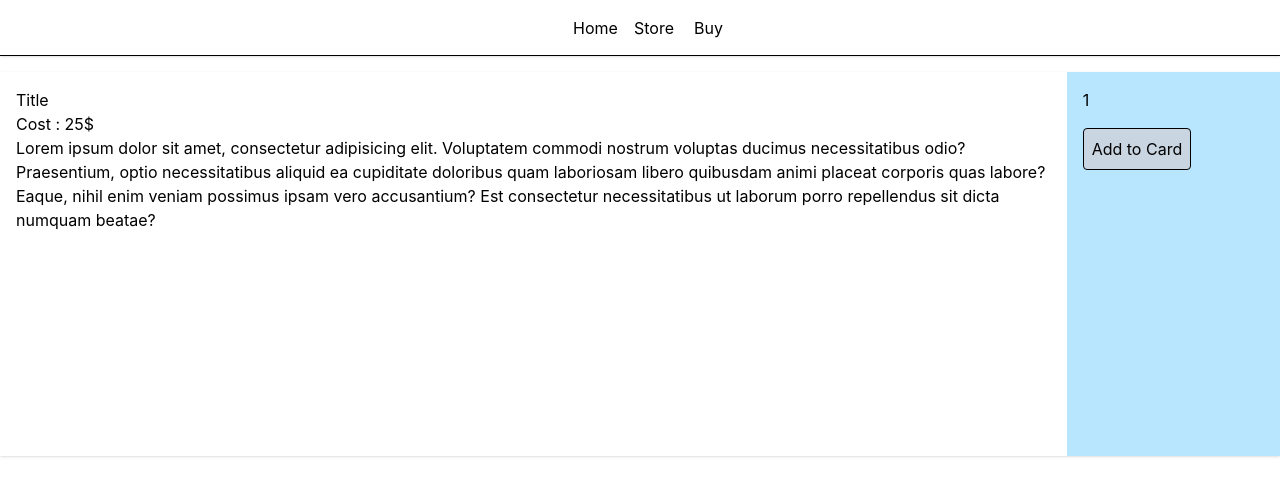
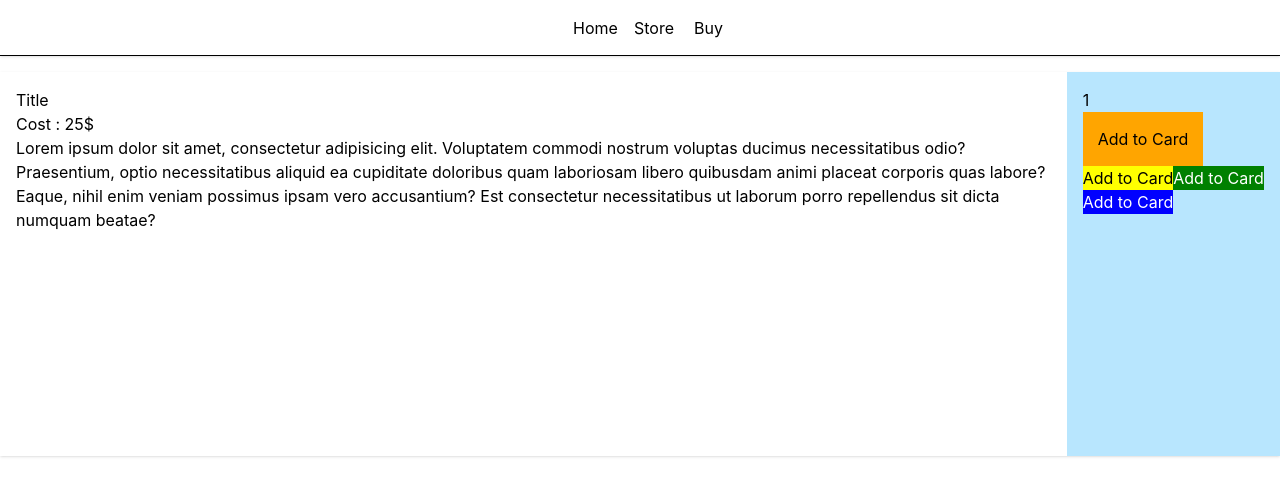
Before and after one commit to MohammadVaseti/Typescript-React-Projects, a React (Vite) app in the folder 02-Shop/my-shop/: page /product/1 in a window 1280 px wide. Shown: the top 496 px of the page. Built offline with nearby package versions, Linux system fonts and the light colour scheme.

Commit message:
repo updated

```diff
--- a/02-Shop/my-shop/src/Components/Button.tsx
+++ b/02-Shop/my-shop/src/Components/Button.tsx
@@ -5,12 +5,26 @@ type TButton = ComponentProps<"button"> & {
   variant: TVariant;
 };
 
-const Button = ({ children, ...rest }: TButton) => {
+const Button = ({ children, style, variant, ...rest }: TButton) => {
   return (
     <>
-      <button {...rest}>{children}</button>
+      <button style={{ ...style, ...checkVariant(variant) }} {...rest}>
+        {children}
+      </button>
     </>
   );
 };
 
 export default Button;
+
+function checkVariant(variant: TVariant) {
+  if (variant === "primary") {
+    return { backgroundColor: "blue", color: "white" };
+  } else if (variant === "danger") {
+    return { backgroundColor: "yellow", color: "black" };
+  } else if (variant === "warning") {
+    return { backgroundColor: "orange", color: "black" };
+  } else if (variant === "success") {
+    return { backgroundColor: "green", color: "white" };
+  }
+}
--- a/02-Shop/my-shop/src/Pages/Product/Product.tsx
+++ b/02-Shop/my-shop/src/Pages/Product/Product.tsx
@@ -26,14 +26,12 @@ const Product = () => {
           <div className=" col-span-2 p-4 bg-sky-200">
             <img className="rounded" src="" alt="" />1
             <div>
-              <Button
-                className="cursor-pointer border rounded p-2 mt-4 bg-slate-300"
-                onClick={() => {
-                  return alert("hi");
-                }}
-              >
+              <Button variant="warning" style={{ padding: "15px" }}>
                 Add to Card
               </Button>
+              <Button variant="danger">Add to Card</Button>
+              <Button variant="success">Add to Card</Button>
+              <Button variant="primary">Add to Card</Button>
             </div>
           </div>
         </div>
```
